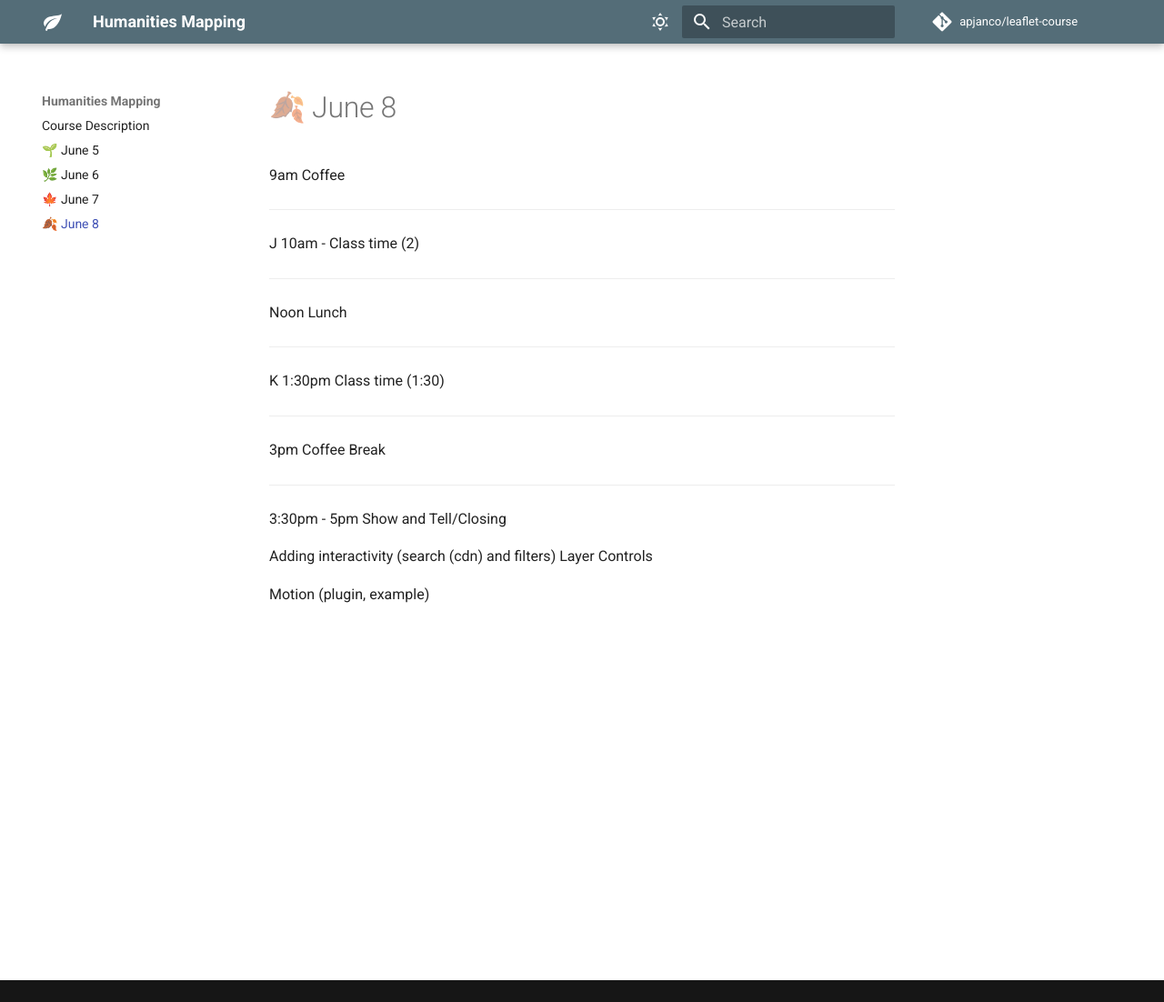
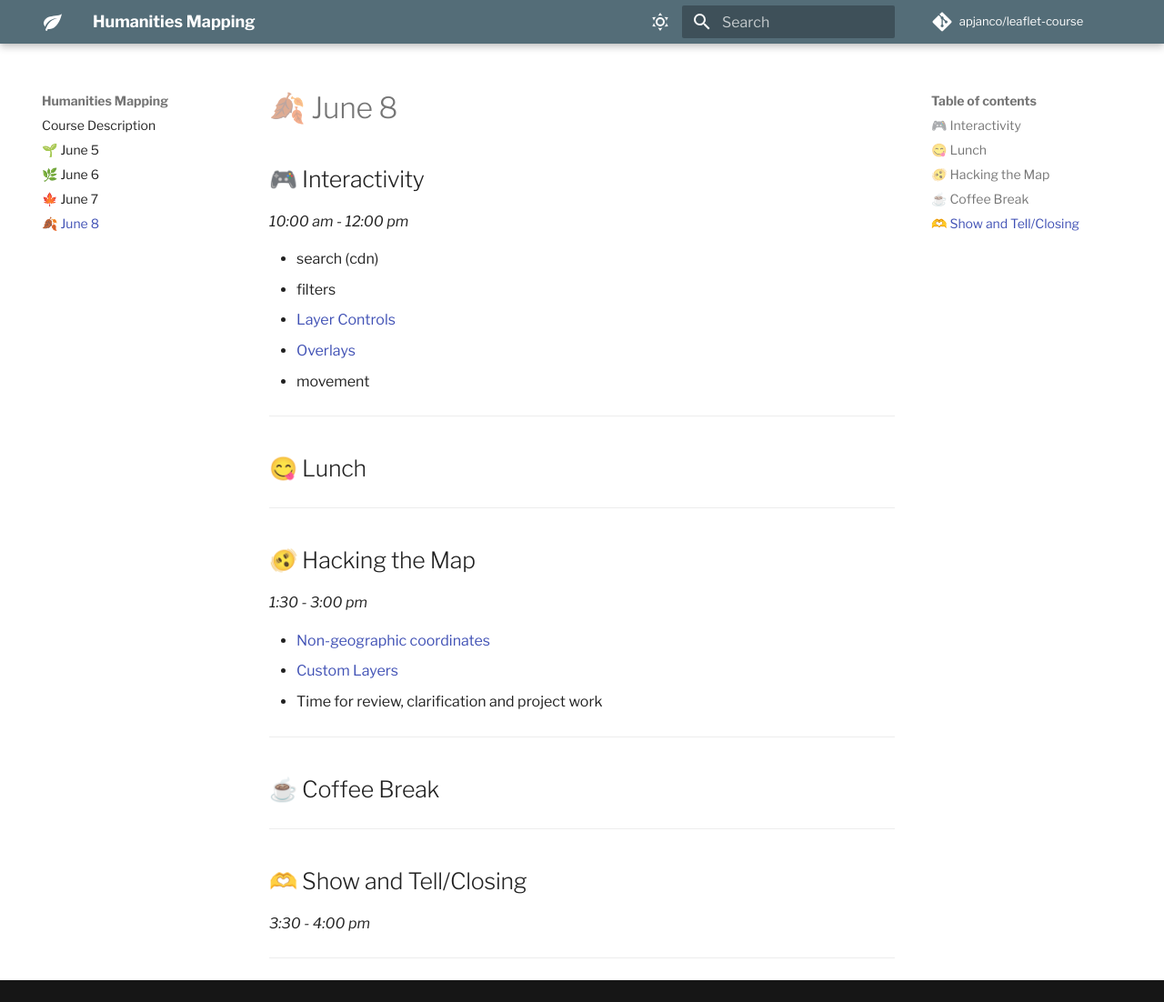
Before and after one commit to apjanco/leaflet-course, an MkDocs documentation site: the page built from docs/day4.md, in a window 1280 px wide and 1102 px high. Shown: the whole window at 91% size. Built offline with MkDocs 1.6.1 and Material for MkDocs 9.7.7, drawn with Linux system fonts in a browser that asks for light colours.

Commit message:
time for bed

```diff
--- a/docs/day4.md
+++ b/docs/day4.md
@@ -1,19 +1,34 @@
 # 🍂 June 8
 
-9am Coffee
+## 🎮 Interactivity
+_10:00 am - 12:00 pm_
+
+- search (cdn)
+- filters
+- [Layer Controls](https://leafletjs.com/examples/layers-control/)
+- [Overlays](https://leafletjs.com/examples/overlays/)
+- movement
 
 <hr>
-J 10am - Class time (2)
+
+## 😋 Lunch
+
 <hr>
-Noon Lunch
+
+## 🫨 Hacking the Map
+_1:30 - 3:00 pm_
+
+- [Non-geographic coordinates](https://leafletjs.com/examples/crs-simple/crs-simple.html)
+- [Custom Layers](https://leafletjs.com/examples/extending/extending-2-layers.html)
+- Time for review, clarification and project work
+
 <hr>
-K 1:30pm Class time (1:30)
+
+## ☕ Coffee Break
+
 <hr>
-3pm Coffee Break
+
+## 🫶 Show and Tell/Closing
+_3:30 - 4:00 pm_
+
 <hr>
-3:30pm - 5pm Show and Tell/Closing
-
-Adding interactivity (search (cdn) and filters)
-Layer Controls
-
-Motion (plugin, example)
--- a/mkdocs.yml
+++ b/mkdocs.yml
@@ -3,6 +3,8 @@ repo_url: https://apjanco.github.io/leaflet-course/
 repo_name: apjanco/leaflet-course
 theme:
   name: material
+  font:
+    text: Libre Franklin
   icon:
     logo: material/leaf
   favicon: images/favicon.png
```
Also changed, not shown: docs/day1.md (+3 -4 lines), docs/day2.md (+1 -1 lines), docs/day3.md (+4 -3 lines).
